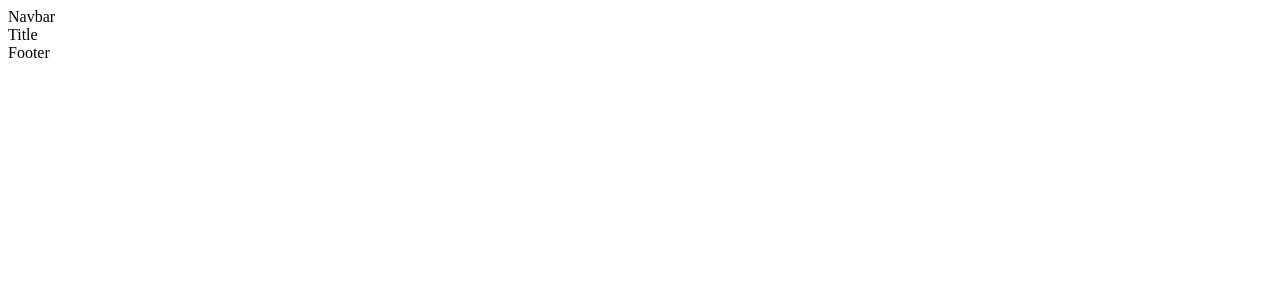
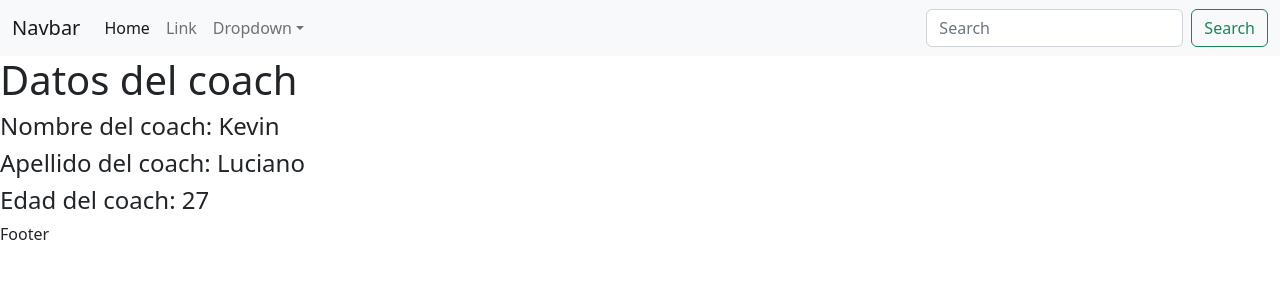
Before and after one commit to kalg12/demo-app-pad, a React (Create React App) app: page / in a window 1280 px wide. Shown: the top 300 px of the page. Built offline with nearby package versions, Linux system fonts and the light colour scheme.

Commit message:
Navbar + Bootstrap

```diff
--- a/package.json
+++ b/package.json
@@ -6,6 +6,7 @@
     "@testing-library/jest-dom": "^5.16.5",
     "@testing-library/react": "^13.4.0",
     "@testing-library/user-event": "^13.5.0",
+    "bootstrap": "^5.2.1",
     "react": "^18.2.0",
     "react-dom": "^18.2.0",
     "react-scripts": "5.0.1",
--- a/src/App.js
+++ b/src/App.js
@@ -1,5 +1,7 @@
 import React from 'react'
 import HomePage from './pages/HomePage'
+import 'bootstrap/dist/css/bootstrap.min.css';
+import 'bootstrap/dist/js/bootstrap.min.js';
 
 const App = () => {
   return (
--- a/src/components/Navbar.jsx
+++ b/src/components/Navbar.jsx
@@ -2,7 +2,42 @@
 
 const Navbar = () => {
   return (
-    <div>Navbar</div>
+    <>
+    <nav className="navbar navbar-expand-lg bg-light">
+  <div className="container-fluid">
+    <a className="navbar-brand" href="/">Navbar</a>
+    <button className="navbar-toggler" type="button" data-bs-toggle="collapse" data-bs-target="#navbarSupportedContent" aria-controls="navbarSupportedContent" aria-expanded="false" aria-label="Toggle navigation">
+      <span className="navbar-toggler-icon" />
+    </button>
+    <div className="collapse navbar-collapse" id="navbarSupportedContent">
+      <ul className="navbar-nav me-auto mb-2 mb-lg-0">
+        <li className="nav-item">
+          <a className="nav-link active" aria-current="page" href="/">Home</a>
+        </li>
+        <li className="nav-item">
+          <a className="nav-link" href="/">Link</a>
+        </li>
+        <li className="nav-item dropdown">
+          <a className="nav-link dropdown-toggle" href="/" role="button" data-bs-toggle="dropdown" aria-expanded="false">
+            Dropdown
+          </a>
+          <ul className="dropdown-menu">
+            <li><a className="dropdown-item" href="/">Action</a></li>
+            <li><a className="dropdown-item" href="/">Another action</a></li>
+            <li><hr className="dropdown-divider" /></li>
+            <li><a className="dropdown-item" href="/">Something else here</a></li>
+          </ul>
+        </li>
+      </ul>
+      <form className="d-flex" role="search">
+        <input className="form-control me-2" type="search" placeholder="Search" aria-label="Search" />
+        <button className="btn btn-outline-success" type="submit">Search</button>
+      </form>
+    </div>
+  </div>
+</nav>
+
+    </>
   )
 }
 
--- a/src/components/Title.jsx
+++ b/src/components/Title.jsx
@@ -1,8 +1,13 @@
 import React from 'react'
 
-const Title = () => {
+const Title = (props) => {
   return (
-    <div>Title</div>
+    <>
+    <h1>Datos del coach</h1>
+    <h4>Nombre del coach: {props.nombre}</h4>
+    <h4>Apellido del coach: {props.apellido}</h4>
+    <h4>Edad del coach: {props.edad}</h4>
+    </>
   )
 }
 
--- a/src/pages/HomePage.jsx
+++ b/src/pages/HomePage.jsx
@@ -7,7 +7,7 @@
   return (
     <>
     <Navbar/>
-    <Title/>
+    <Title nombre="Kevin" apellido="Luciano" edad={27} />
     <Footer/>
     </>
   )
```
Also changed, not shown: 2 other files (tests, documents, lock files or other folders).
